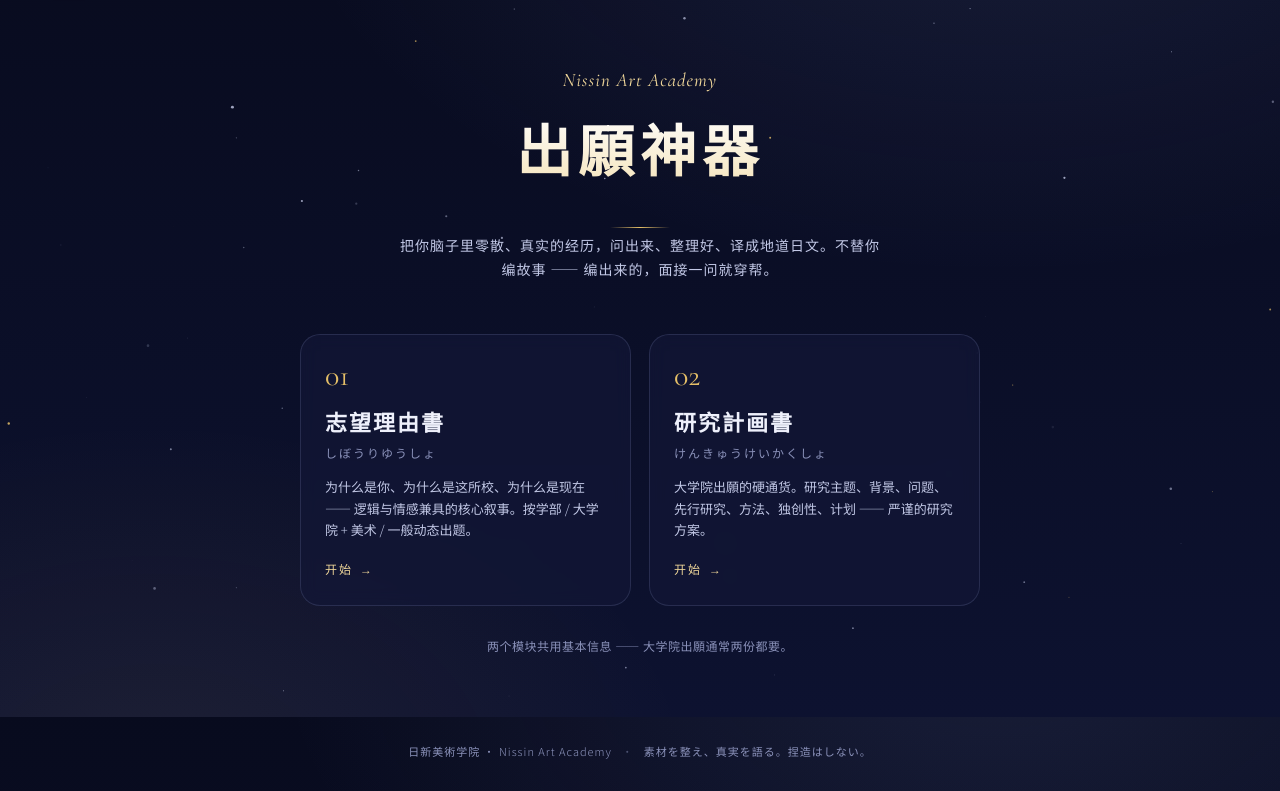
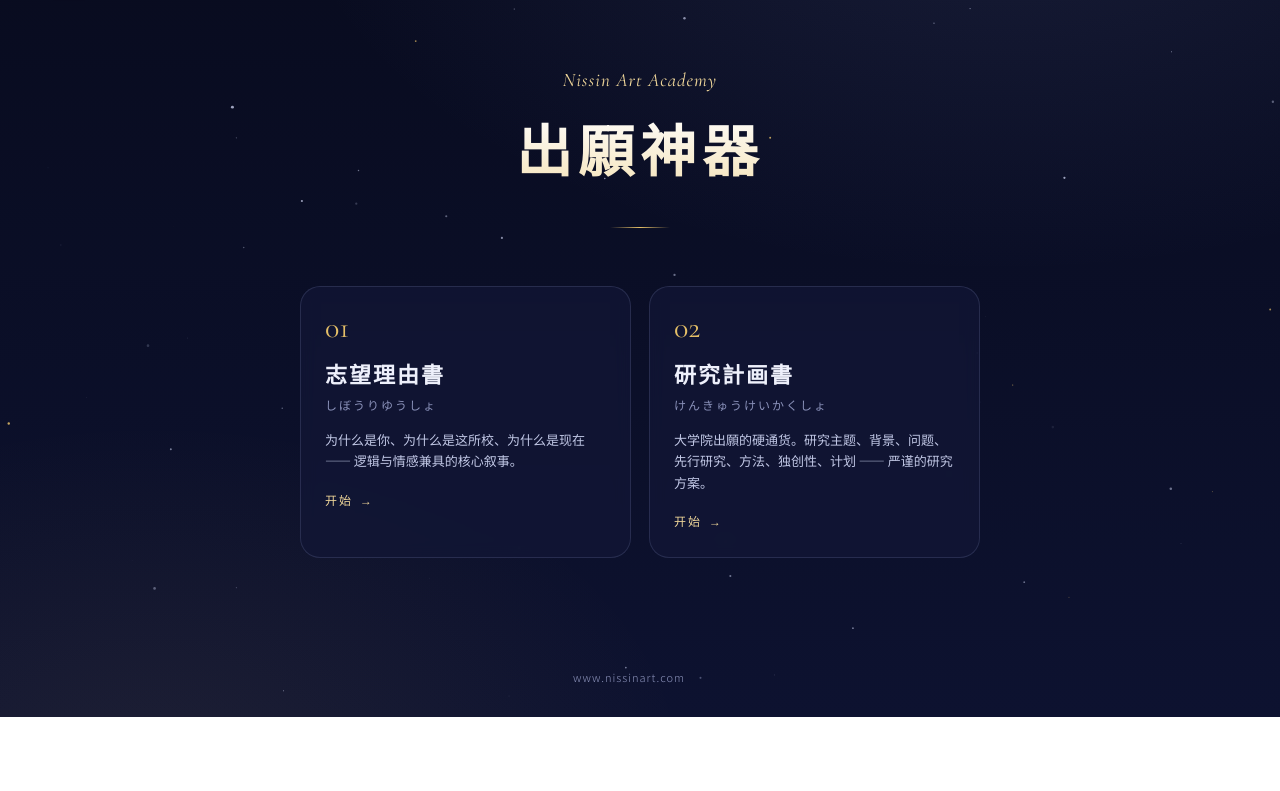
Before and after one commit to crz0702/nissinedu, a website: page index.html in a window 1280 px wide. Shown: the part 83-874 px from the top of the page. After the commit the page ends 800 px from the top, so only its background shows below. Drawn offline with nearby package versions, Linux system fonts and the light colour scheme.

Commit message:
chore: update cover copy and branding footer

```diff
--- a/app.js
+++ b/app.js
@@ -247,9 +247,7 @@
   const hero = el("div", { class: "hero fade-in" },
     el("div", { class: "hero-eyebrow" }, "Nissin Art Academy"),
     el("h1", { class: "hero-title" }, "出願神器"),
-    el("div", { class: "hero-rule" }),
-    el("p", { class: "hero-sub" },
-      "把你脑子里零散、真实的经历，问出来、整理好、译成地道日文。不替你编故事 —— 编出来的，面接一问就穿帮。")
+    el("div", { class: "hero-rule" })
   );
   app.appendChild(hero);
 
@@ -278,8 +276,6 @@
   });
   app.appendChild(grid);
 
-  app.appendChild(el("div", { class: "home-note" },
-    "两个模块共用基本信息 —— 大学院出願通常两份都要。"));
 }
 
 function startModule(key) {
--- a/index.html
+++ b/index.html
@@ -31,9 +31,8 @@
 <main id="app" class="app"></main>
 
 <footer class="footnote">
-  <span>日新美術学院 · Nissin Art Academy</span>
+  <span>www.nissinart.com</span>
   <span class="dot">·</span>
-  <span>素材を整え、真実を語る。捏造はしない。</span>
 </footer>
 
 <!-- toast -->
--- a/templates.js
+++ b/templates.js
@@ -193,7 +193,7 @@
     name: "志望理由書",
     nameZh: "志望理由书",
     nameJp: "しぼうりゆうしょ",
-    desc: "为什么是你、为什么是这所校、为什么是现在 —— 逻辑与情感兼具的核心叙事。按学部 / 大学院 + 美术 / 一般动态出题。",
+    desc: "为什么是你、为什么是这所校、为什么是现在 —— 逻辑与情感兼具的核心叙事。",
     bank: Q,
     getQuestions: shiboQuestions,
     needsProf: true,
```
